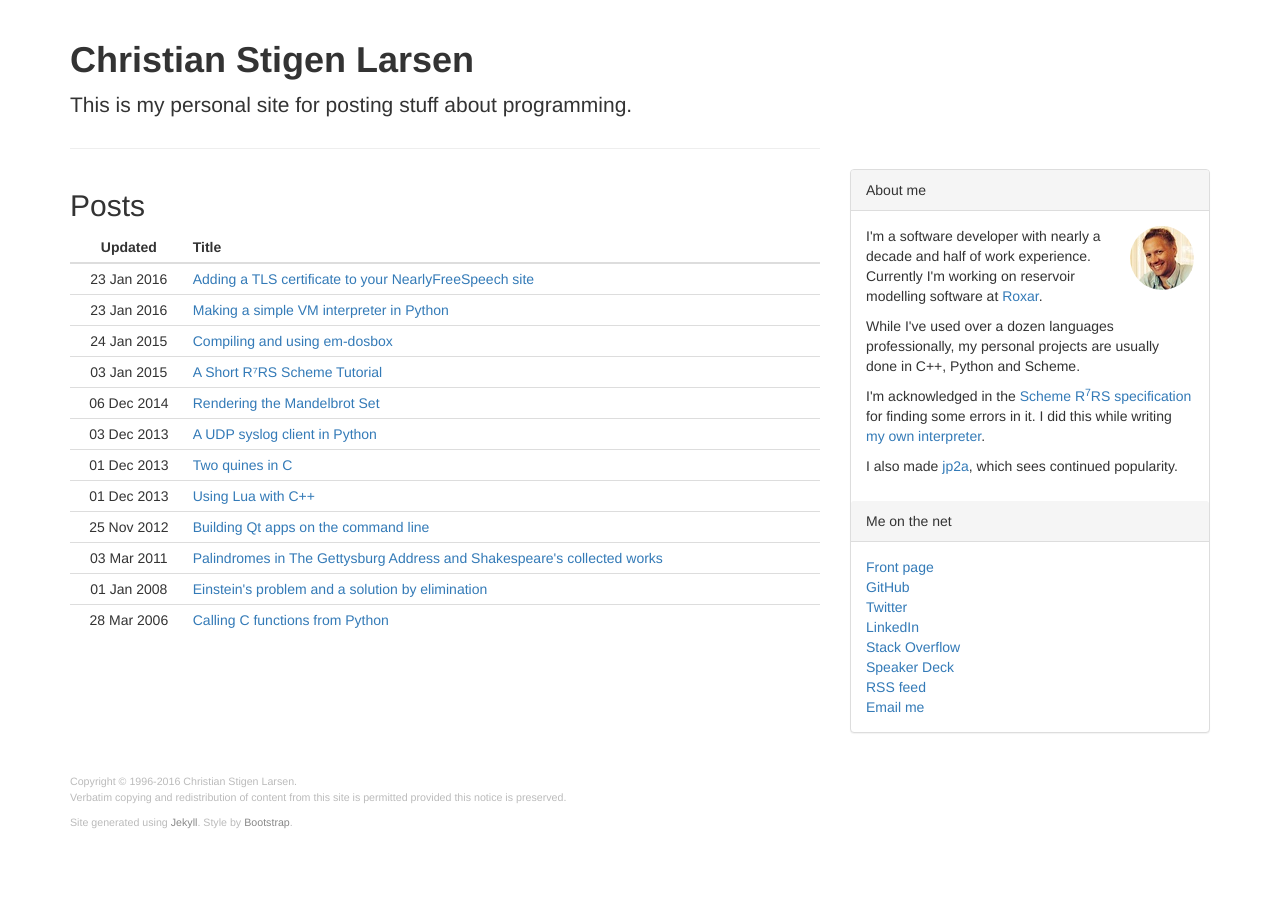
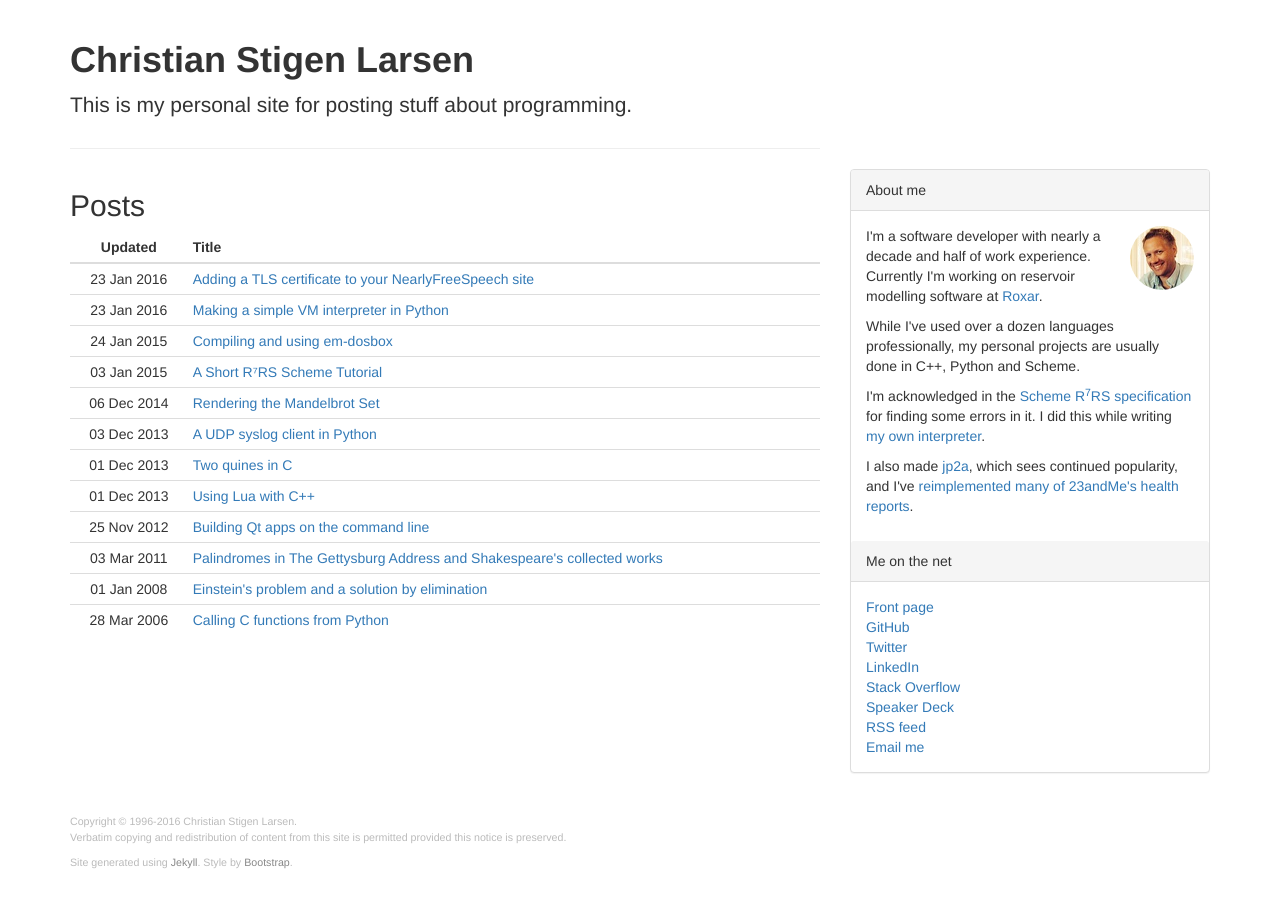
Before and after one commit to cslarsen/csl.name, a Jekyll site: the page built from index.html, in a window 1280 px wide. Built offline with Jekyll 4.4.1, drawn with Linux system fonts in a browser that asks for light colours; Markdown is read by kramdown in place of the engine named in the settings.

Commit message:
Adds dna-traits link

```diff
--- a/_includes/bio.html
+++ b/_includes/bio.html
@@ -20,5 +20,7 @@ I did this while writing
 <a href="https://github.com/cslarsen/mickey-scheme">my own interpreter</a>.
 </p>
 
-I also made <a href="/jp2a">jp2a</a>, which sees continued popularity.
+I also made <a href="/jp2a">jp2a</a>, which sees continued popularity, and I've
+<a href="https://github.com/cslarsen/dna-traits">reimplemented many of
+  23andMe's health reports</a>.
 </p>
```
